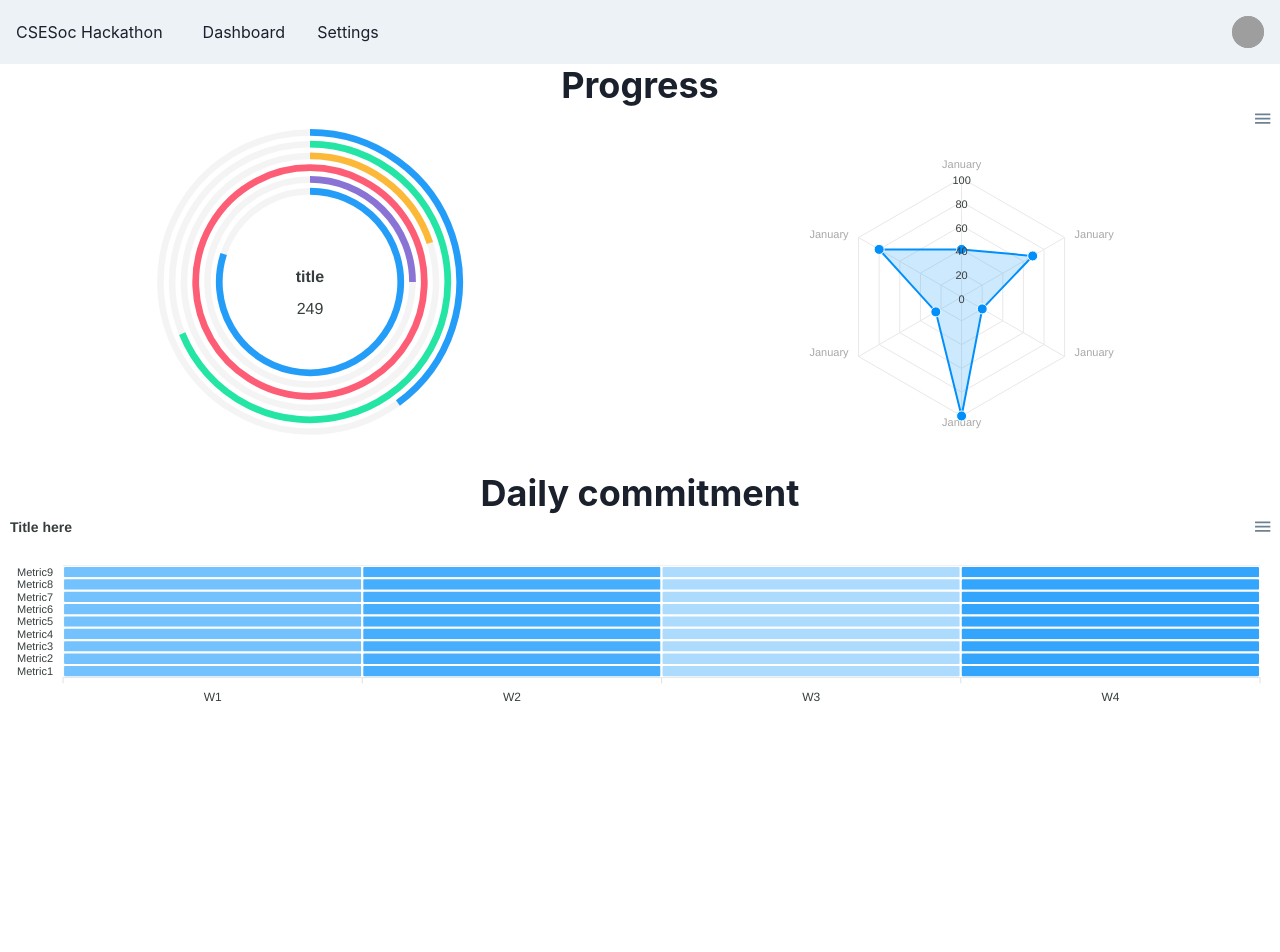
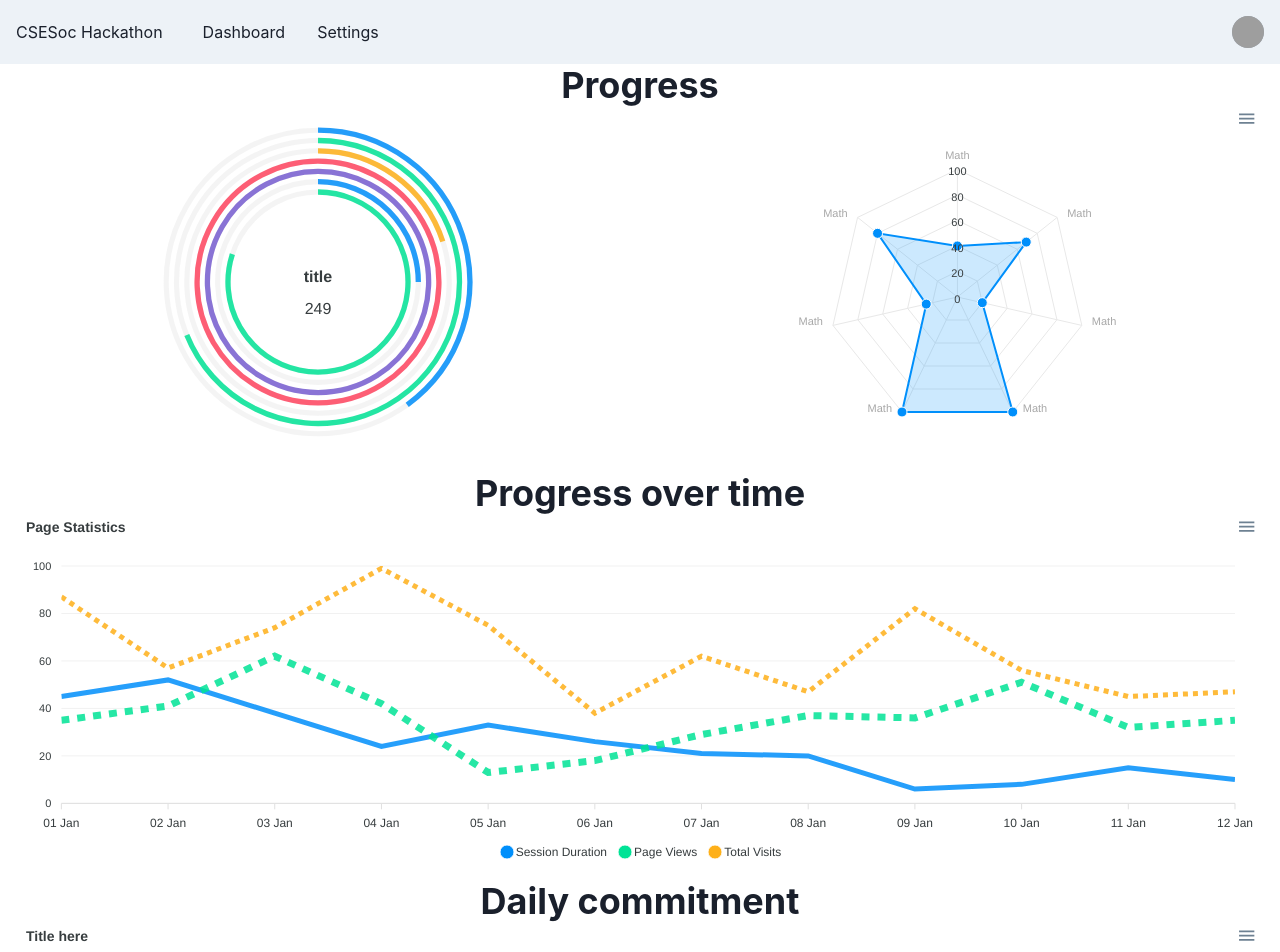
Before and after one commit to Wal-eed/educatory, a Next.js app: page /stats in a window 1280 px wide. Shown: the top 952 px of the page. Before the commit the page ends 800 px from the top, so only its background shows below. Built offline with nearby package versions, Linux system fonts and the light colour scheme; grey boxes are pictures that could not be loaded.

Commit message:
Adding line chart

```diff
--- /dev/null
+++ b/components/LineChart.tsx
@@ -0,0 +1,108 @@
+import React from 'react';
+// import Chart from "react-apexcharts";
+import dynamic from 'next/dynamic';
+
+const Chart = dynamic(() => import('react-apexcharts'), { ssr: false });
+
+const LineChart = () => {
+	const state = {
+		series: [
+			{
+				name: 'Session Duration',
+				data: [45, 52, 38, 24, 33, 26, 21, 20, 6, 8, 15, 10],
+			},
+			{
+				name: 'Page Views',
+				data: [35, 41, 62, 42, 13, 18, 29, 37, 36, 51, 32, 35],
+			},
+			{
+				name: 'Total Visits',
+				data: [87, 57, 74, 99, 75, 38, 62, 47, 82, 56, 45, 47],
+			},
+		],
+		options: {
+			chart: {
+				height: 350,
+				type: 'line',
+				zoom: {
+					enabled: false,
+				},
+			},
+			dataLabels: {
+				enabled: false,
+			},
+			stroke: {
+				width: [5, 7, 5],
+				curve: 'straight',
+				dashArray: [0, 8, 5],
+			},
+			title: {
+				text: 'Page Statistics',
+				align: 'left',
+			},
+			legend: {
+				tooltipHoverFormatter: function (val, opts) {
+					return val + ' - ' + opts.w.globals.series[opts.seriesIndex][opts.dataPointIndex] + '';
+				},
+			},
+			markers: {
+				size: 0,
+				hover: {
+					sizeOffset: 6,
+				},
+			},
+			xaxis: {
+				categories: [
+					'01 Jan',
+					'02 Jan',
+					'03 Jan',
+					'04 Jan',
+					'05 Jan',
+					'06 Jan',
+					'07 Jan',
+					'08 Jan',
+					'09 Jan',
+					'10 Jan',
+					'11 Jan',
+					'12 Jan',
+				],
+			},
+			tooltip: {
+				y: [
+					{
+						title: {
+							formatter: function (val) {
+								return val + ' (mins)';
+							},
+						},
+					},
+					{
+						title: {
+							formatter: function (val) {
+								return val + ' per session';
+							},
+						},
+					},
+					{
+						title: {
+							formatter: function (val) {
+								return val;
+							},
+						},
+					},
+				],
+			},
+			grid: {
+				borderColor: '#f1f1f1',
+			},
+		},
+	};
+
+	return (
+		<div id="chart">
+			<Chart options={state.options} series={state.series} type="line" height={350} />
+		</div>
+	);
+};
+
+export default LineChart;
--- a/pages/stats.tsx
+++ b/pages/stats.tsx
@@ -1,21 +1,24 @@
 import MultiDonut from 'components/MultiDonut';
 import React from 'react';
-import { Heading, Flex, SimpleGrid } from '@chakra-ui/react';
+import { Heading, Flex, SimpleGrid, Container } from '@chakra-ui/react';
 import HeatMap from 'components/HeatMap';
 import Radar from 'components/Radar';
-import StatsSideBar from 'components/StatsSideBar';
+// import StatsSideBar from 'components/StatsSideBar';
+import LineChart from 'components/LineChart';
 
 const Stats = () => {
 	const data = [
-		{ category: 'January', number: 40 },
-		{ category: 'January', number: 69 },
-		{ category: 'January', number: 20 },
-		{ category: 'January', number: 100 },
-		{ category: 'January', number: 25 },
-		{ category: 'January', number: 80 },
+		{ category: 'Math', number: 40 },
+		{ category: 'Math', number: 69 },
+		{ category: 'Math', number: 20 },
+		{ category: 'Math', number: 100 },
+		{ category: 'Math', number: 100 },
+		{ category: 'Math', number: 25 },
+		{ category: 'Math', number: 80 },
 	];
 	return (
 		<>
+			<Container maxW="container.xl">
 				<Flex justifyContent="center">
 					<Heading>Progress</Heading>
 				</Flex>
@@ -24,9 +27,14 @@ const Stats = () => {
 					<Radar data={data} />
 				</SimpleGrid>
 				<Flex justifyContent="center">
+					<Heading>Progress over time</Heading>
+				</Flex>
+				<LineChart />
+				<Flex justifyContent="center">
 					<Heading>Daily commitment</Heading>
 				</Flex>
 				<HeatMap />
+			</Container>
 		</>
 	);
 };
```
Lines whose indentation alone changed are shown as unchanged.
